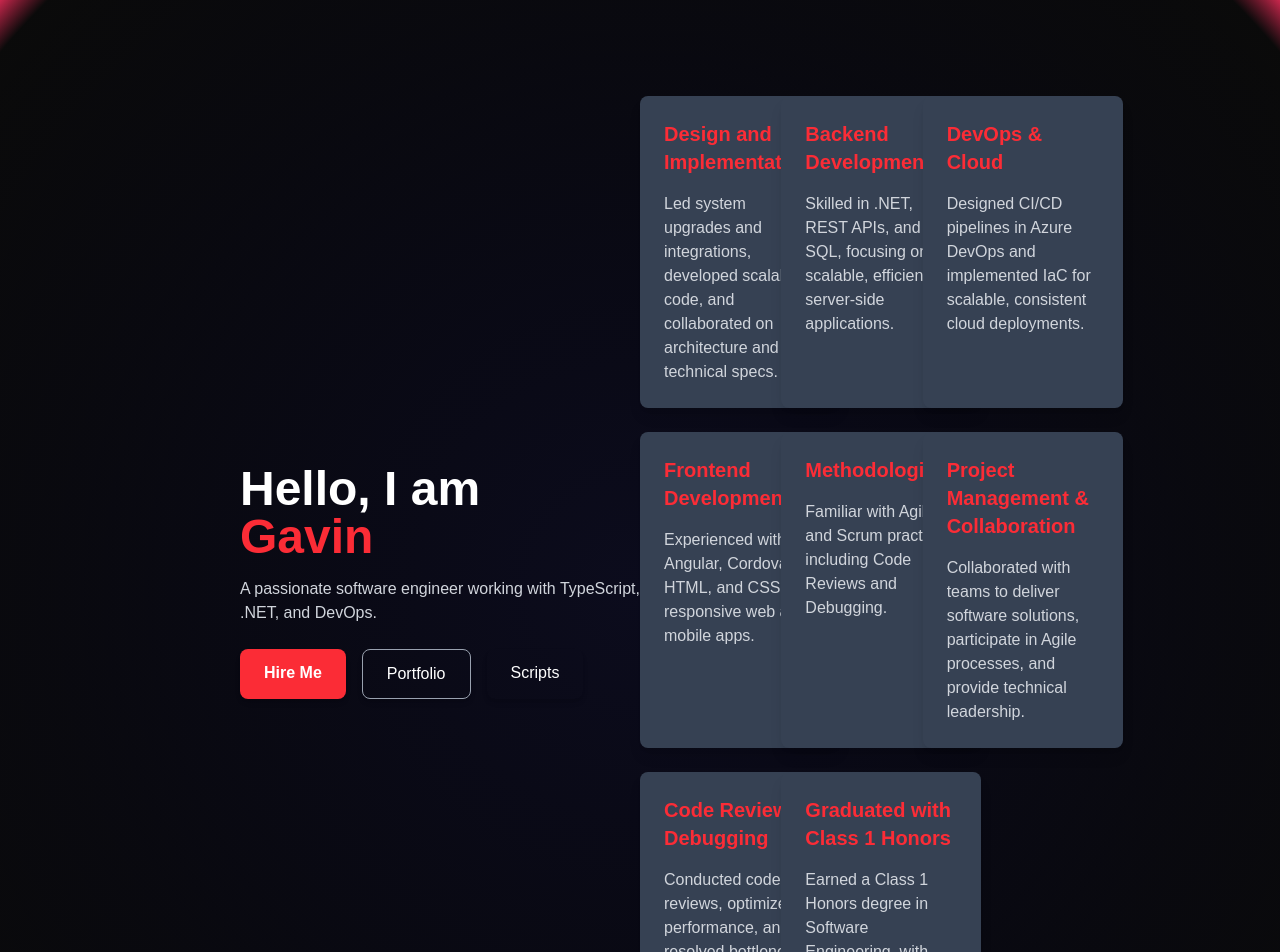
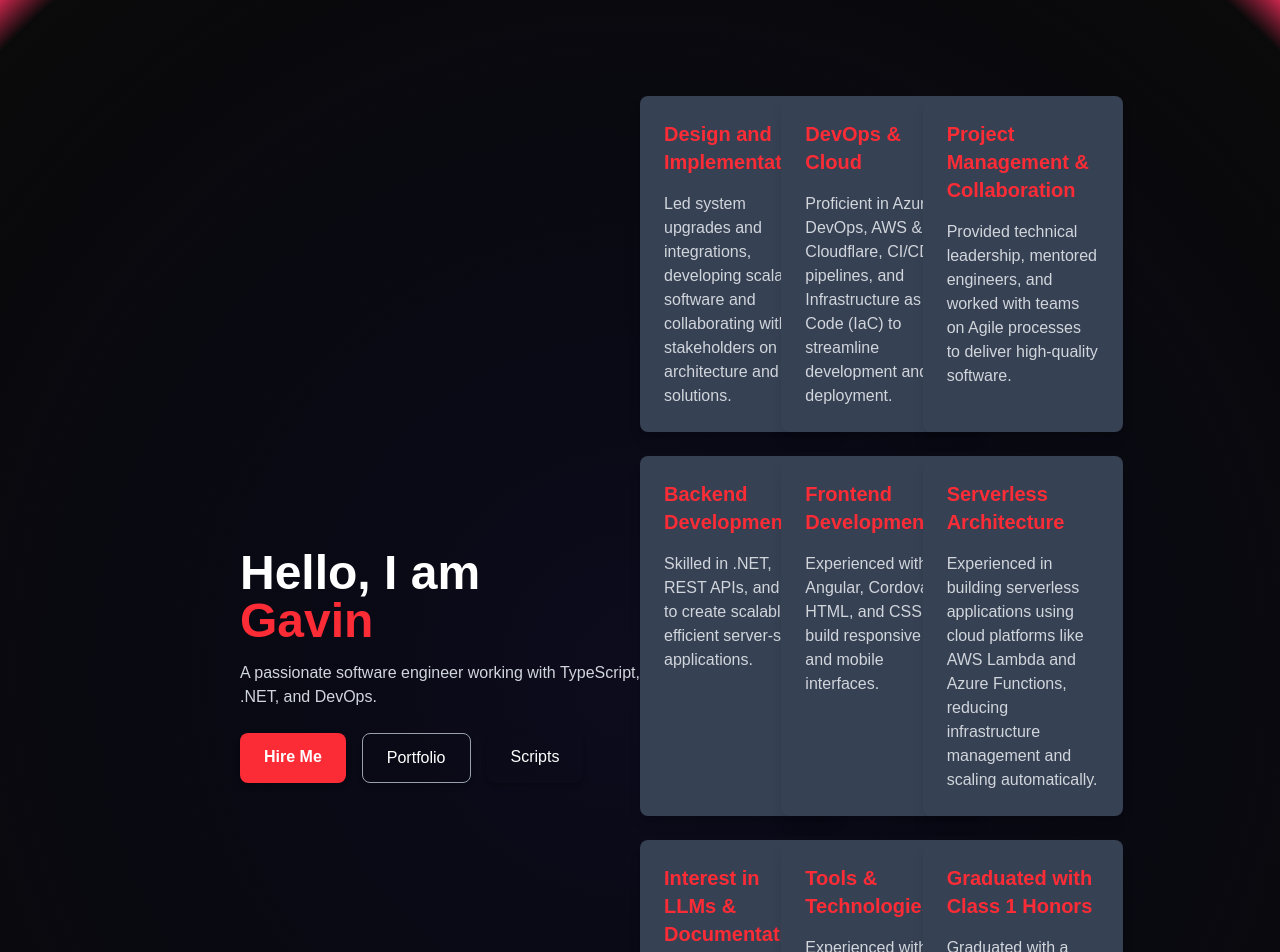
Before and after one commit to Reason0x6/me, an Angular app: page / in a window 1280 px wide. Shown: the top 952 px of the page. Built offline with nearby package versions, Linux system fonts and the light colour scheme.

Commit message:
Updated cards

```diff
--- a/src/app/cards/cards.component.ts
+++ b/src/app/cards/cards.component.ts
@@ -12,15 +12,43 @@ import { Card } from '../app.component';
 export class CardsComponent{
 
   cards: Card[] = [
-        { title: 'Design and Implementation', description: 'Led system upgrades and integrations, developed scalable code, and collaborated on architecture and technical specs.' },
-        { title: 'Backend Development', description: 'Skilled in .NET, REST APIs, and SQL, focusing on scalable, efficient server-side applications.' },
-        { title: 'DevOps & Cloud', description: 'Designed CI/CD pipelines in Azure DevOps and implemented IaC for scalable, consistent cloud deployments.' },
-        { title: 'Frontend Development', description: 'Experienced with Angular, Cordova, HTML, and CSS for responsive web and mobile apps.' },
-        { title: 'Methodologies', description: 'Familiar with Agile and Scrum practices, including Code Reviews and Debugging.' },
-        { title: 'Project Management & Collaboration', description: 'Collaborated with teams to deliver software solutions, participate in Agile processes, and provide technical leadership.' },
-        { title: 'Code Review & Debugging', description: 'Conducted code reviews, optimized performance, and resolved bottlenecks for efficient applications.' },
-        { title: 'Graduated with Class 1 Honors', description: 'Earned a Class 1 Honors degree in Software Engineering, with Faculty Commendation List honors in 2018, 2022, and 2023.' }
-      ];
+
+    {
+      title: "Design and Implementation",
+      description: "Led system upgrades and integrations, developing scalable software and collaborating with stakeholders on architecture and solutions."
+    },{
+      title: "DevOps & Cloud",
+      description: "Proficient in Azure DevOps, AWS & Cloudflare, CI/CD pipelines, and Infrastructure as Code (IaC) to streamline development and deployment."
+    },
+    {
+      title: "Project Management & Collaboration",
+      description: "Provided technical leadership, mentored engineers, and worked with teams on Agile processes to deliver high-quality software."
+    },
+    {
+      title: "Backend Development",
+      description: "Skilled in .NET, REST APIs, and SQL to create scalable, efficient server-side applications."
+    },
+    {
+      title: "Frontend Development",
+      description: "Experienced with Angular, Cordova, HTML, and CSS to build responsive web and mobile interfaces."
+    },
+    {
+      title: "Serverless Architecture",
+      description: "Experienced in building serverless applications using cloud platforms like AWS Lambda and Azure Functions, reducing infrastructure management and scaling automatically."
+    },{
+      title: "Interest in LLMs & Documentation",
+      description: "Keen interest in exploring Large Language Models (LLMs) to enhance natural language processing tasks, with a focus on improving documentation automation and content generation."
+    },
+    {
+      title: "Tools & Technologies",
+      description: "Experienced with Git, and both Unit & E2E testing to ensure high-quality code and continuous integration."
+    },
+    {
+      title: "Graduated with Class 1 Honors",
+      description: "Graduated with a Class 1 Honors degree in Software Engineering, with Faculty Commendations in 2018, 2022, and 2023."
+    },
+  ]
+  ;
 
   constructor() { }
 
```
